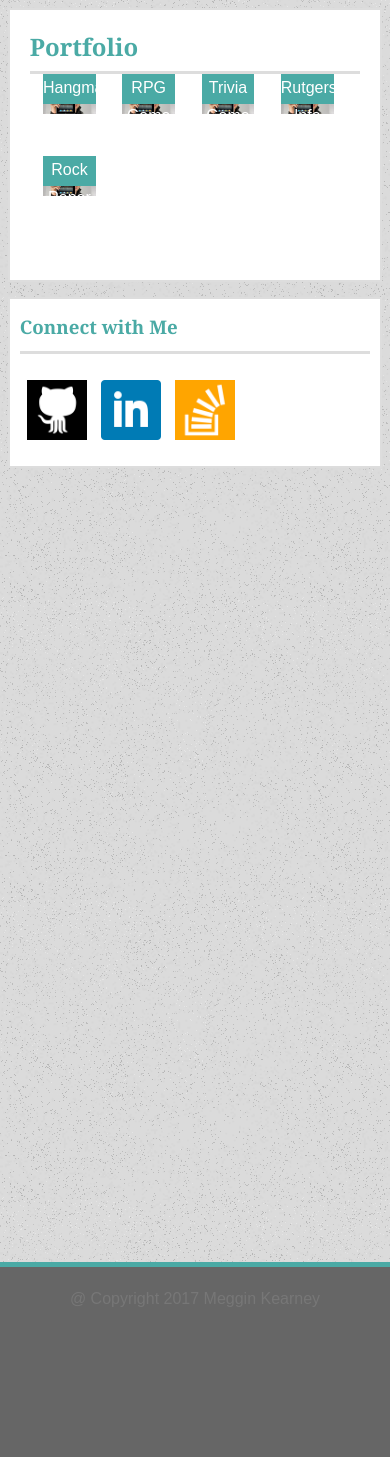
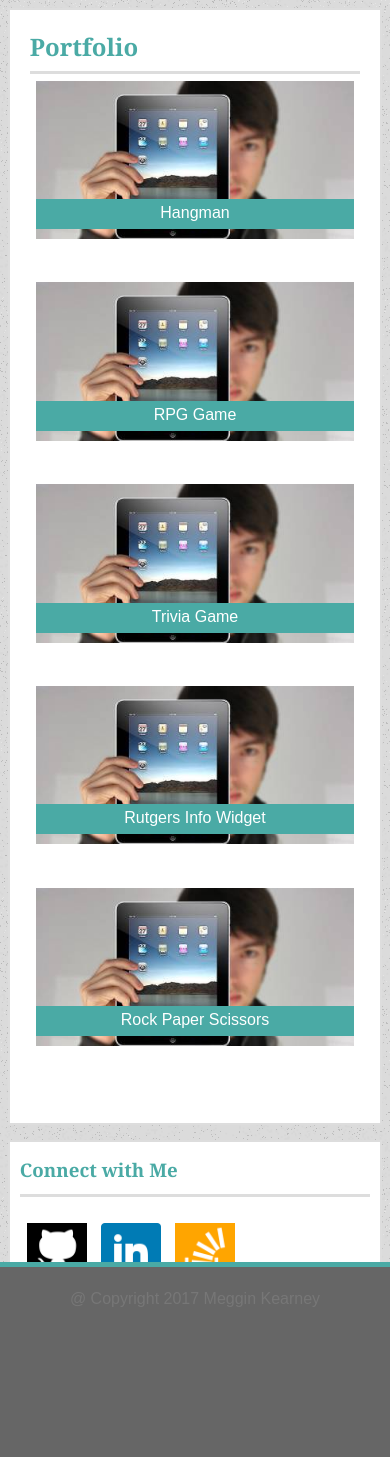
Before and after one commit to Meggin/Responsive-Portfolio, a PHP site: page /portfolio.html in a window 390 px wide. Shown: the part 120-1577 px from the top of the page. Run offline with PHP 8.4, Linux system fonts and the light colour scheme.

Commit message:
Decent version

```diff
--- a/assets/css/style.css
+++ b/assets/css/style.css
@@ -151,9 +151,9 @@
 
 .box {
 	display: inline-block;
-	width: 20%;
+	width: 100%;
 	height: 10%;
-	margin: 2%;
+	margin: 0%;
 }
 
 /* Rotates project in portfolio on hover. */
@@ -237,9 +237,6 @@
 */
 @media screen and (max-width: 980px) {
 
-	#social-links {
-
-}
 
 /*
   These rules take effect when the browser's width
@@ -268,6 +265,10 @@
 
 	.left-align {
 		width: inherit;
+	}
+
+	.box {
+		width: 50%;
 	}
 
 }
@@ -303,7 +304,8 @@
 	}
 
 	.header-container {
-	border-bottom: none;
+		border-bottom: none;
+		z-index: -1;
 	}
 
 	#social-links {
@@ -323,4 +325,8 @@
 		margin: 2%;
 	}
 
+	.box {
+		width: 100%;
+	}
+
 }
```
